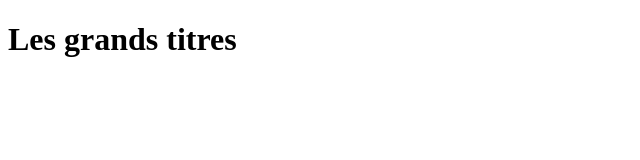
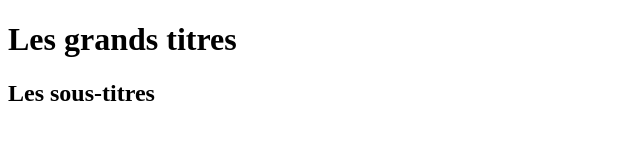
Before and after one commit to christopheveloupoule/helloWorld, a plain HTML site: page index.html in a window 1280 px wide. Shown: the whole page, without its empty margins (0-640 px from the left). Drawn offline with Linux system fonts and the light colour scheme.

Commit message:
Update index.html
Rajouts des sous-titres h2

```diff
--- a/index.html
+++ b/index.html
@@ -7,5 +7,6 @@
 </head>
 <body>
     <h1>Les grands titres</h1>
+    <h2>Les sous-titres</h2>
 </body>
 </html>
```
